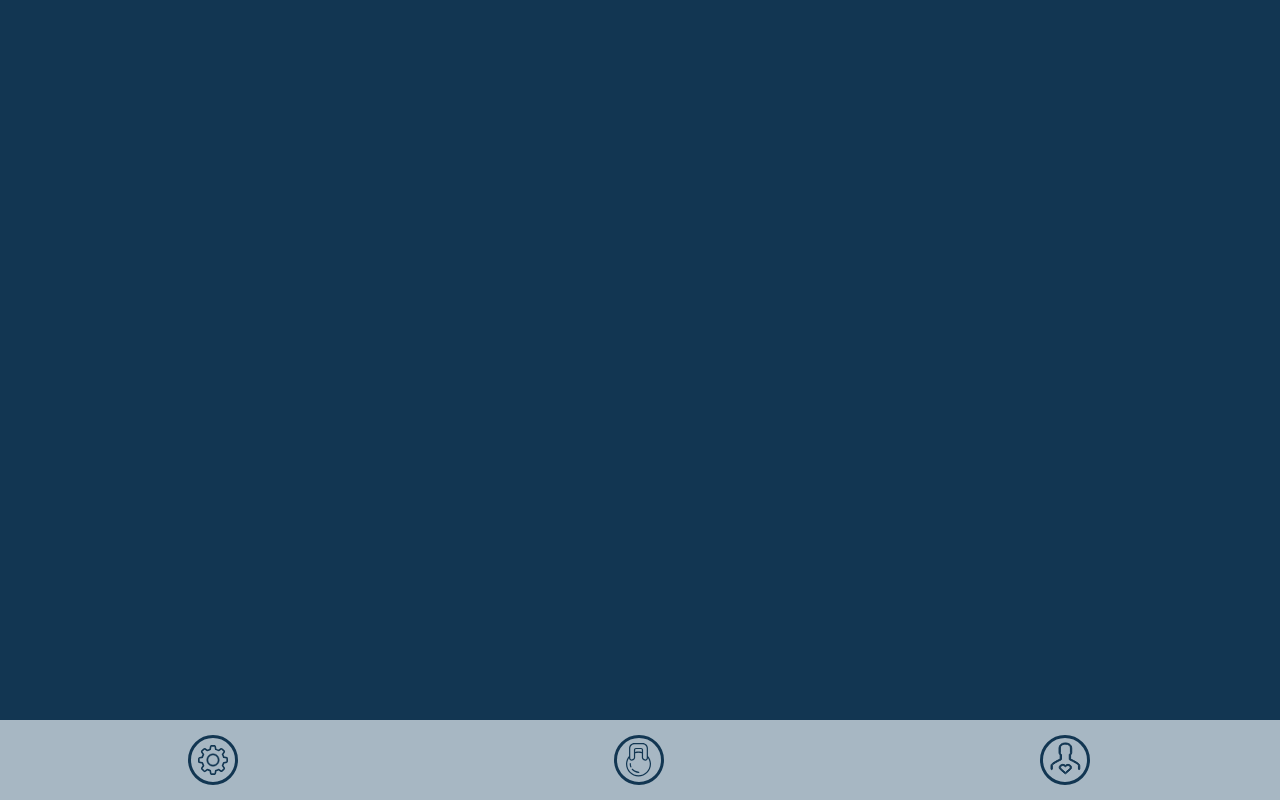
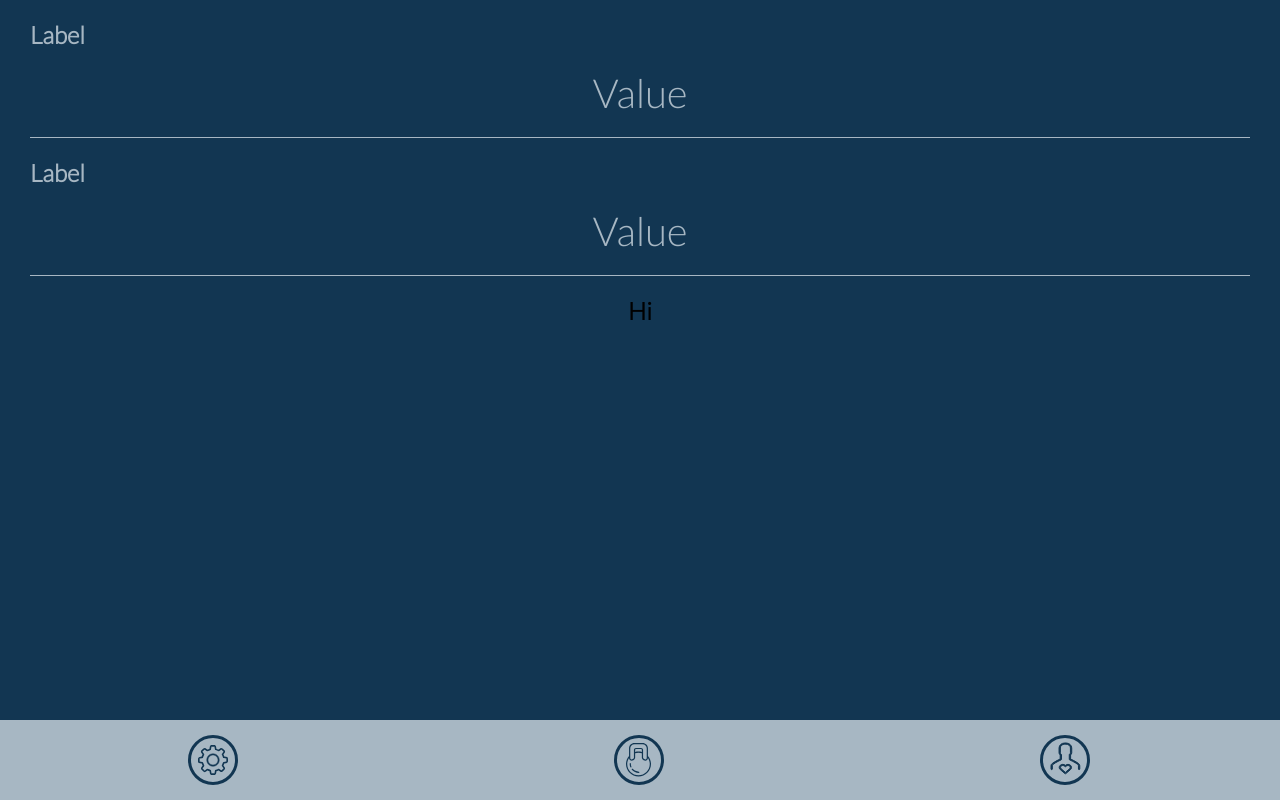
Before and after one commit to maiki-mo/criit, a React (Create React App) app: page /settings in a window 1280 px wide. Built offline with nearby package versions, Linux system fonts and the light colour scheme.

Commit message:
start setting up settings input

```diff
--- a/src/screens/Settings.js
+++ b/src/screens/Settings.js
@@ -1,13 +1,99 @@
 import React from 'react';
 
-export default ( { containerStyles } ) => {
+import styles from '../constants/styles';
+
+const { colors, flex } = styles;
+
+const SettingsInput = ( {
+    label,
+    value,
+    containerStyles,
+} ) => {
     const localStyles = {
         container: {
+            width: '100%',
+            ...containerStyles,
+            borderBottom: `1px solid ${colors.lightBlue} `,
+            paddingTop: 20,
+            paddingBottom: 20,
+        },
+        label: {
+            margin: 0,
+            color: colors.lightBlue,
+            paddingBottom: 20,
+        },
+        input: {
+            margin: 0,
+            fontSize: 40,
+            color: colors.lightBlue,
+            textAlign: 'center',
+        },
+    };
+
+    return (
+        <div style={localStyles.container}>
+            <div style={localStyles.inputs}>
+                <h1 style={localStyles.label}>{label}</h1>
+                <p style={localStyles.input}>{value}</p>
+            </div>
+        </div>
+    );
+};
+
+const SettingsButtons = ( { containerStyles } ) => {
+    const localStyles = {
+        container: {
+            height: '40%',
+            ...flex.centerFlexCol,
             ...containerStyles,
         },
     };
 
     return (
-        <div style={localStyles.container} />
+        <section style={localStyles.container}>
+            <h1>Hi</h1>
+        </section>
     );
 };
+
+const SettingsInputs = ( { containerStyles } ) => {
+    const localStyles = {
+        container: {
+            width: '100%',
+            height: '40%',
+            ...flex.centerFlexCol,
+            ...containerStyles,
+        },
+    };
+
+    return (
+        <section style={localStyles.container}>
+            <SettingsInput
+                label="Label"
+                value="Value"
+            />
+            <SettingsInput
+                label="Label"
+                value="Value"
+            />
+        </section>
+    );
+};
+
+export default ( { containerStyles } ) => {
+    const localStyles = {
+        container: {
+            ...flex.centerFlexCol,
+            ...containerStyles,
+            paddingLeft: 30,
+            paddingRight: 30,
+        },
+    };
+
+    return (
+        <div style={localStyles.container}>
+            <SettingsInputs />
+            <SettingsButtons />
+        </div>
+    );
+};
```
